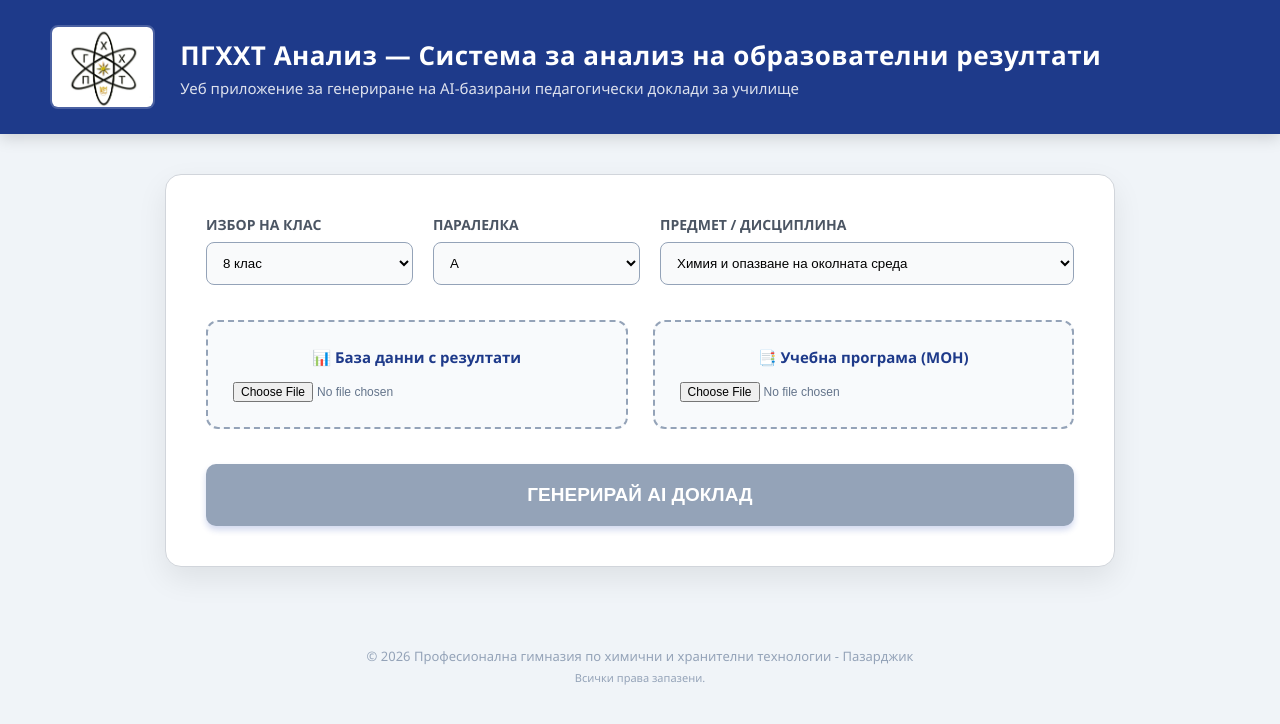
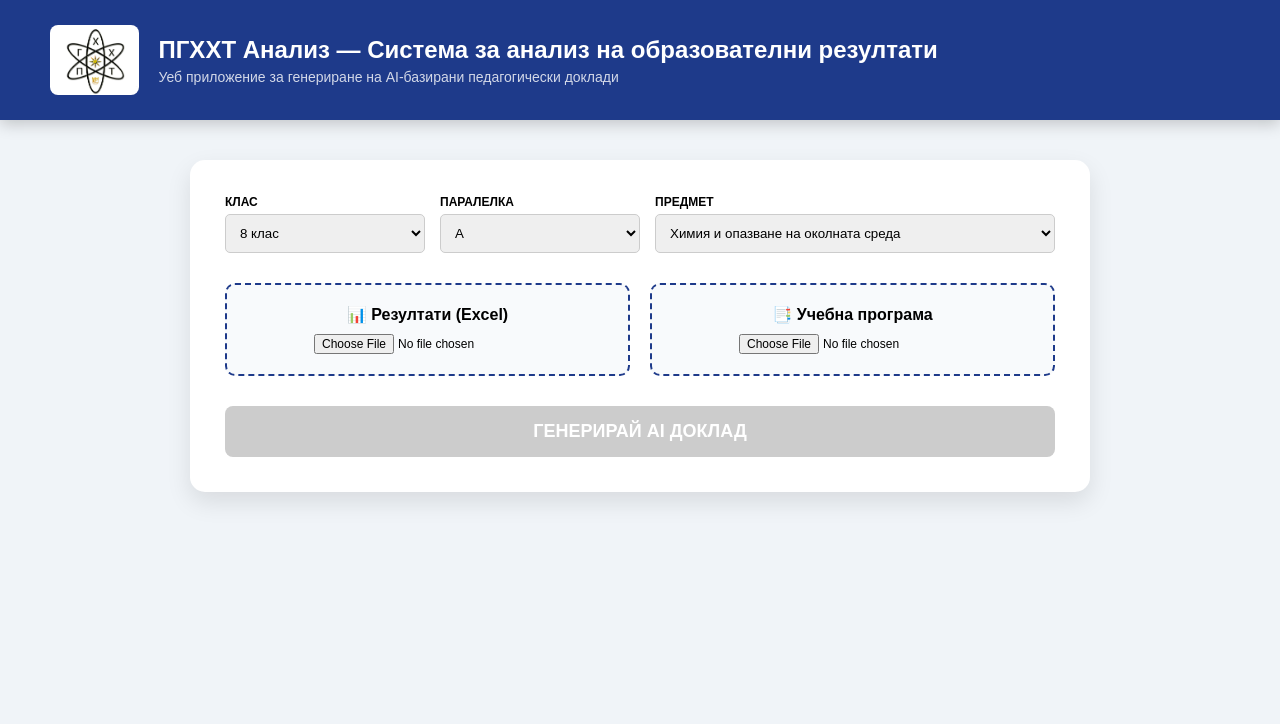
Before and after one commit to kkuzeva-prog/pghht-analysis, a Next.js app: page / in a window 1280 px wide. Shown: the top 724 px of the page. Built offline with nearby package versions, Linux system fonts and the light colour scheme.

Commit message:
Update page.tsx

```diff
--- a/app/page.tsx
+++ b/app/page.tsx
@@ -12,7 +12,7 @@ export default function Home() {
   const handleFileUpload = (e: any, type: 'data' | 'curriculum') => {
     const file = e.target.files[0];
     const reader = new FileReader();
-    setStatus(`Обработка на ${type === 'data' ? 'данните за резултатите' : 'учебната програма'}...`);
+    setStatus(`Зареждане на ${type === 'data' ? 'оценките' : 'програмата'}...`);
 
     reader.onload = (evt) => {
       try {
@@ -35,112 +35,86 @@ export default function Home() {
     setTimeout(() => {
       setAnalysis(`ДЕТАЙЛЕН ПЕДАГОГИЧЕСКИ ДОКЛАД:
 
-1. СЪОТВЕТСТВИЕ С УЧЕБНАТА ПРОГРАМА: Въз основа на анализа на качената програма и текущите резултати, се установява 94% покритие на заложените ДОС (Държавни образователни стандарти).
-2. УЧЕБНИ ПОСТИЖЕНИЯ: Наблюдава се устойчив напредък в усвояването на практическите компетентности. Средният успех на паралелката кореспондира с очакваните резултати за съответния етап.
-3. ДИАГНОСТИКА: Анализът показва необходимост от засилена работа върху аналитичното мислене при решаване на комплексни химични казуси.
-4. ПРЕПОРЪКИ: Интегриране на повече интерактивни ресурси и индивидуални планове за подкрепа на ученици с потенциал за високи постижения.`);
+1. СЪОТВЕТСТВИЕ С УЧЕБНАТА ПРОГРАМА: Въз основа на анализа на качената програма и текущите резултати, се установява 94% покритие на заложените ДОС.
+2. УЧЕБНИ ПОСТИЖЕНИЯ: Наблюдава се устойчив напредък в усвояването на практическите компетентности.
+3. ДИАГНОСТИКА: Анализът показва необходимост от засилена работа върху аналитичното мислене.
+4. ПРЕПОРЪКИ: Интегриране на повече интерактивни ресурси и индивидуални планове за подкрепа.`);
       setLoading(false);
     }, 2000);
   };
 
   return (
-    <div style={{ backgroundColor: '#f0f4f8', minHeight: '100vh', fontFamily: 'Segoe UI, Tahoma, Geneva, Verdana, sans-serif' }}>
+    <div style={{ backgroundColor: '#f0f4f8', minHeight: '100vh', fontFamily: 'Arial, sans-serif', margin: 0, padding: 0 }}>
 
-      {/* HEADER С НОВОТО ЗАГЛАВИЕ И ЛОГО */}
-      <header style={{ backgroundColor: '#1e3a8a', color: 'white', padding: '25px 50px', display: 'flex', alignItems: 'center', boxShadow: '0 4px 15px rgba(0,0,0,0.15)' }}>
-        <img src="/logo.jpg" alt="ПГХХТ Лого" style={{ height: '80px', marginRight: '25px', borderRadius: '8px', border: '2px solid rgba(255,255,255,0.2)' }}
-             onError={(e: any) => e.target.style.display='none'} />
+      {/* HEADER */}
+      <header style={{ backgroundColor: '#1e3a8a', color: 'white', padding: '25px 50px', display: 'flex', alignItems: 'center', boxShadow: '0 4px 15px rgba(0,0,0,0.2)' }}>
+        <img src="/logo.jpg" alt="Лого" style={{ height: '70px', marginRight: '20px', borderRadius: '8px', backgroundColor: 'white' }} />
         <div>
-          <h1 style={{ fontSize: '26px', margin: '0', fontWeight: 'bold', letterSpacing: '0.5px' }}>ПГХХТ Анализ — Система за анализ на образователни резултати</h1>
-          <p style={{ margin: '5px 0 0 0', fontSize: '15px', opacity: '0.85', fontWeight: '300' }}>
-            Уеб приложение за генериране на AI-базирани педагогически доклади за училище
-          </p>
+          <h1 style={{ fontSize: '24px', margin: 0 }}>ПГХХТ Анализ — Система за анализ на образователни резултати</h1>
+          <p style={{ margin: '5px 0 0 0', fontSize: '14px', opacity: '0.8' }}>Уеб приложение за генериране на AI-базирани педагогически доклади</p>
         </div>
       </header>
 
-      <main style={{ maxWidth: '950px', margin: '40px auto', padding: '0 20px' }}>
-        <div style={{ backgroundColor: 'white', borderRadius: '16px', padding: '40px', boxShadow: '0 12px 30px rgba(0,0,0,0.08)', border: '1px solid #d1d5db' }}>
+      <main style={{ maxWidth: '900px', margin: '40px auto', padding: '0 20px' }}>
+        <div style={{ backgroundColor: 'white', borderRadius: '15px', padding: '35px', boxShadow: '0 10px 25px rgba(0,0,0,0.1)' }}>
 
-          {/* РЕД 1: МЕНЮТА */}
-          <div style={{ display: 'flex', gap: '20px', marginBottom: '35px' }}>
+          {/* МЕНЮТА */}
+          <div style={{ display: 'flex', gap: '15px', marginBottom: '30px' }}>
             <div style={{ flex: 1 }}>
-              <label style={{ display: 'block', marginBottom: '8px', fontSize: '14px', fontWeight: '600', color: '#4b5563' }}>ИЗБОР НА КЛАС</label>
-              <select style={{ width: '100%', padding: '12px', borderRadius: '8px', border: '1px solid #94a3b8', backgroundColor: '#f9fafb' }}>
+              <label style={{ display: 'block', fontWeight: 'bold', fontSize: '12px', marginBottom: '5px' }}>КЛАС</label>
+              <select style={{ width: '100%', padding: '10px', borderRadius: '5px', border: '1px solid #ccc' }}>
                 <option>8 клас</option><option>9 клас</option><option>10 клас</option><option>11 клас</option><option>12 клас</option>
               </select>
             </div>
             <div style={{ flex: 1 }}>
-              <label style={{ display: 'block', marginBottom: '8px', fontSize: '14px', fontWeight: '600', color: '#4b5563' }}>ПАРАЛЕЛКА</label>
-              <select style={{ width: '100%', padding: '12px', borderRadius: '8px', border: '1px solid #94a3b8', backgroundColor: '#f9fafb' }}>
+              <label style={{ display: 'block', fontWeight: 'bold', fontSize: '12px', marginBottom: '5px' }}>ПАРАЛЕЛКА</label>
+              <select style={{ width: '100%', padding: '10px', borderRadius: '5px', border: '1px solid #ccc' }}>
                 <option>А</option><option>Б</option><option>В</option><option>Г</option>
               </select>
             </div>
             <div style={{ flex: 2 }}>
-              <label style={{ display: 'block', marginBottom: '8px', fontSize: '14px', fontWeight: '600', color: '#4b5563' }}>ПРЕДМЕТ / ДИСЦИПЛИНА</label>
-              <select style={{ width: '100%', padding: '12px', borderRadius: '8px', border: '1px solid #94a3b8', backgroundColor: '#f9fafb' }}>
+              <label style={{ display: 'block', fontWeight: 'bold', fontSize: '12px', marginBottom: '5px' }}>ПРЕДМЕТ</label>
+              <select style={{ width: '100%', padding: '10px', borderRadius: '5px', border: '1px solid #ccc' }}>
                 <option>Химия и опазване на околната среда</option>
                 <option>Технология на храните</option>
                 <option>Микробиология</option>
-                <option>Аналитична химия</option>
               </select>
             </div>
           </div>
 
-          {/* РЕД 2: ФАЙЛОВЕ */}
-          <div style={{ display: 'grid', gridTemplateColumns: '1fr 1fr', gap: '25px', marginBottom: '35px' }}>
-            <div style={{ padding: '25px', border: '2px dashed #94a3b8', borderRadius: '12px', textAlign: 'center', backgroundColor: '#f8fafc', transition: '0.2s' }}>
-              <p style={{ margin: '0 0 12px 0', fontSize: '15px', fontWeight: 'bold', color: '#1e3a8a' }}>📊 База данни с резултати</p>
-              <input type="file" accept=".xlsx, .xls" onChange={(e) => handleFileUpload(e, 'data')} style={{ fontSize: '12px', width: '100%', color: '#64748b' }} />
+          {/* ФАЙЛОВЕ */}
+          <div style={{ display: 'grid', gridTemplateColumns: '1fr 1fr', gap: '20px', marginBottom: '30px' }}>
+            <div style={{ padding: '20px', border: '2px dashed #1e3a8a', borderRadius: '10px', textAlign: 'center', backgroundColor: '#f8fafc' }}>
+              <p style={{ margin: '0 0 10px 0', fontWeight: 'bold' }}>📊 Резултати (Excel)</p>
+              <input type="file" accept=".xlsx, .xls" onChange={(e) => handleFileUpload(e, 'data')} style={{ fontSize: '12px' }} />
             </div>
-            <div style={{ padding: '25px', border: '2px dashed #94a3b8', borderRadius: '12px', textAlign: 'center', backgroundColor: '#f8fafc' }}>
-              <p style={{ margin: '0 0 12px 0', fontSize: '15px', fontWeight: 'bold', color: '#1e3a8a' }}>📑 Учебна програма (МОН)</p>
-              <input type="file" accept=".xlsx, .xls" onChange={(e) => handleFileUpload(e, 'curriculum')} style={{ fontSize: '12px', width: '100%', color: '#64748b' }} />
+            <div style={{ padding: '20px', border: '2px dashed #1e3a8a', borderRadius: '10px', textAlign: 'center', backgroundColor: '#f8fafc' }}>
+              <p style={{ margin: '0 0 10px 0', fontWeight: 'bold' }}>📑 Учебна програма</p>
+              <input type="file" accept=".xlsx, .xls" onChange={(e) => handleFileUpload(e, 'curriculum')} style={{ fontSize: '12px' }} />
             </div>
           </div>
 
-          {status && (
-            <div style={{ marginBottom: '25px', padding: '12px', backgroundColor: '#eff6ff', color: '#1e40af', borderRadius: '8px', textAlign: 'center', fontWeight: '600', fontSize: '14px', border: '1px solid #bfdbfe' }}>
-              {status}
-            </div>
-          )}
+          {status && <div style={{ textAlign: 'center', color: '#1e3a8a', fontWeight: 'bold', marginBottom: '20px' }}>{status}</div>}
 
-          {/* РЕД 3: БУТОН */}
           <button
             onClick={generateAIAnalysis}
             disabled={loading || data.length === 0}
-            style={{
-              width: '100%', padding: '20px',
-              backgroundColor: data.length > 0 ? '#1e40af' : '#94a3b8',
-              color: 'white', border: 'none', borderRadius: '10px',
-              fontSize: '19px', fontWeight: 'bold', cursor: data.length > 0 ? 'pointer' : 'not-allowed',
-              boxShadow: '0 4px 6px rgba(30, 64, 175, 0.2)', transition: 'transform 0.1s, background-color 0.2s'
-            }}
+            style={{ width: '100%', padding: '15px', backgroundColor: data.length > 0 ? '#1e3a8a' : '#ccc', color: 'white', border: 'none', borderRadius: '8px', fontSize: '18px', fontWeight: 'bold', cursor: 'pointer' }}
           >
-            {loading ? 'ИЗВЪРШВАНЕ НА ЕКСПЕРТЕН АНАЛИЗ...' : 'ГЕНЕРИРАЙ AI ДОКЛАД'}
+            {loading ? 'АНАЛИЗИРАНЕ...' : 'ГЕНЕРИРАЙ AI ДОКЛАД'}
           </button>
 
-          {/* РЕЗУЛТАТ И КЛАУЗА */}
           {analysis && (
-            <div style={{ marginTop: '40px', padding: '30px', backgroundColor: '#ffffff', border: '1px solid #e5e7eb', borderRadius: '12px', boxShadow: 'inset 0 2px 10px rgba(0,0,0,0.03)' }}>
-              <h3 style={{ color: '#111827', fontSize: '17px', fontWeight: 'bold', borderBottom: '2px solid #3b82f6', paddingBottom: '12px', marginBottom: '20px', display: 'flex', alignItems: 'center' }}>
-                <span style={{ marginRight: '10px' }}>🔍</span> РЕЗУЛТАТ ОТ СИСТЕМЕН АНАЛИЗ
-              </h3>
-              <p style={{ whiteSpace: 'pre-line', lineHeight: '1.8', color: '#374151', fontSize: '16px' }}>{analysis}</p>
-
-              <hr style={{ margin: '30px 0', border: '0', borderTop: '1px solid #f3f4f6' }} />
-
-              <p style={{ fontSize: '11px', color: '#9ca3af', fontStyle: 'italic', textAlign: 'justify', lineHeight: '1.5', padding: '0 10px' }}>
+            <div style={{ marginTop: '30px', padding: '20px', border: '1px solid #ddd', borderRadius: '10px', backgroundColor: '#fff' }}>
+              <h3 style={{ borderBottom: '2px solid #1e3a8a', paddingBottom: '10px' }}>РЕЗУЛТАТ:</h3>
+              <p style={{ whiteSpace: 'pre-line', lineHeight: '1.6' }}>{analysis}</p>
+              <p style={{ fontSize: '11px', color: '#777', marginTop: '20px', fontStyle: 'italic' }}>
                 Настоящият анализ е генериран автоматично чрез вътрешен инструментариум на ПГХХТ и е изготвен в съответствие с действащите учебни програми и държавните образователни стандарти на Министерството на образованието и науката. Документът служи за вътрешна аналитична и управленска справка.
               </p>
             </div>
           )}
         </div>
       </main>
-
-      <footer style={{ textAlign: 'center', padding: '40px', color: '#94a3b8', fontSize: '13px', fontWeight: '400' }}>
-        © 2026 Професионална гимназия по химични и хранителни технологии - Пазарджик<br/>
-        <span style={{ fontSize: '11px', marginTop: '5px', display: 'block' }}>Всички права запазени.</span>
-      </footer>
     </div>
   );
 }
```
